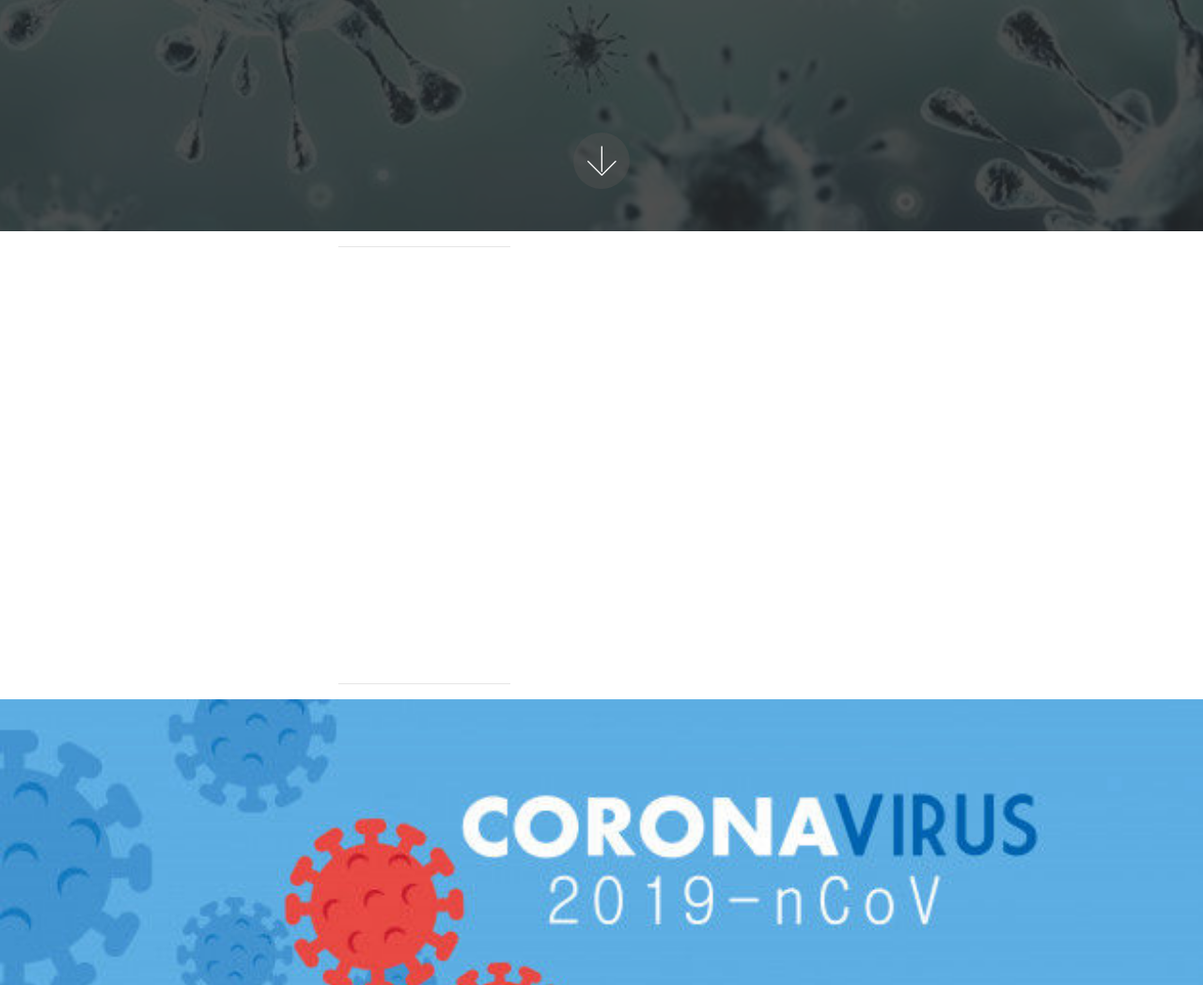
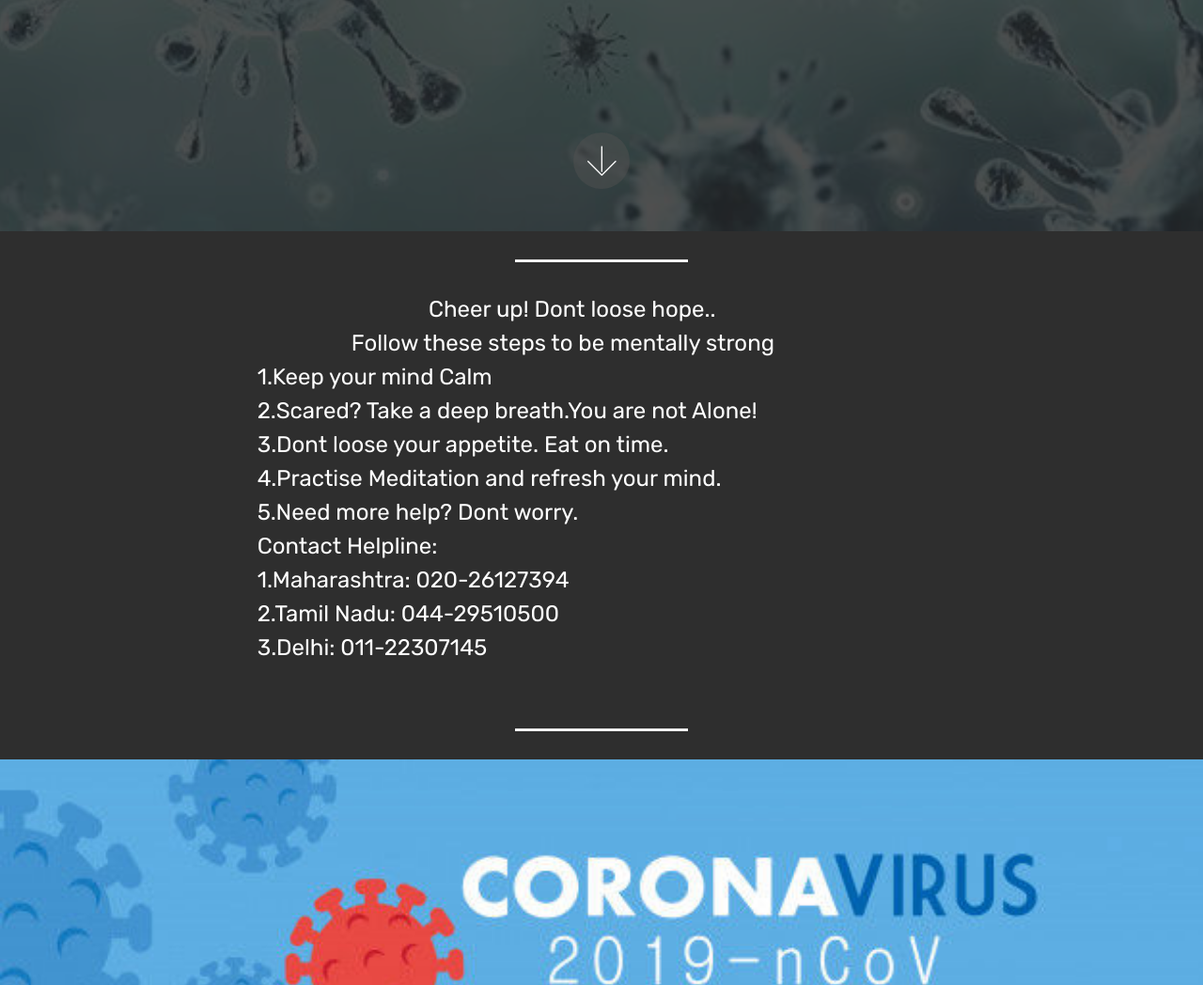
Before and after one commit to mohanrajnambe/shinjozone, a Django app: page /helpline/ in a window 1280 px wide. Shown: the part 554-1602 px from the top of the page at 94% size. Run offline with Django 3.2, Linux system fonts and the light colour scheme; parts of the project's set-up code (start-up, migrations or seed data) failed here and were passed over; some libraries are stand-ins or nearby versions; some web fonts are replaced.

Commit message:
help modified

```diff
--- a/home/templates/home/page2.html
+++ b/home/templates/home/page2.html
@@ -47,7 +47,7 @@
     </div>
 </section>
 
-<!-- <section class="engine"><a href="https://mobirise.info/d">free web maker</a></section><section class="mbr-section article content10 cid-s5naKxyhAC" id="content10-r"> -->
+<section class="engine"><a href="https://mobirise.info/d">free web maker</a></section><section class="mbr-section article content10 cid-s5naKxyhAC" id="content10-r">
 
 
 
```
